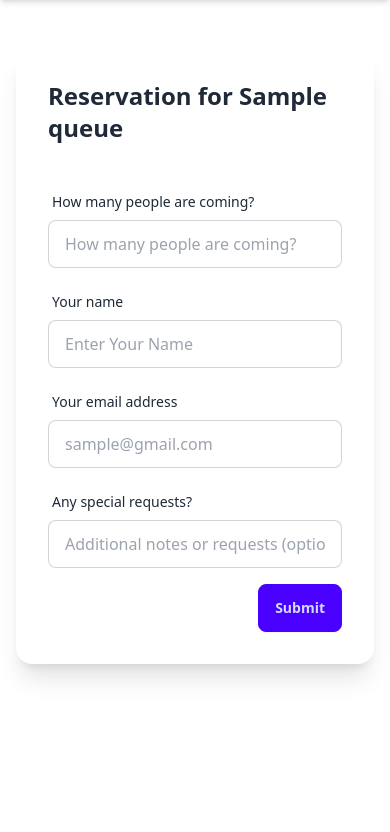
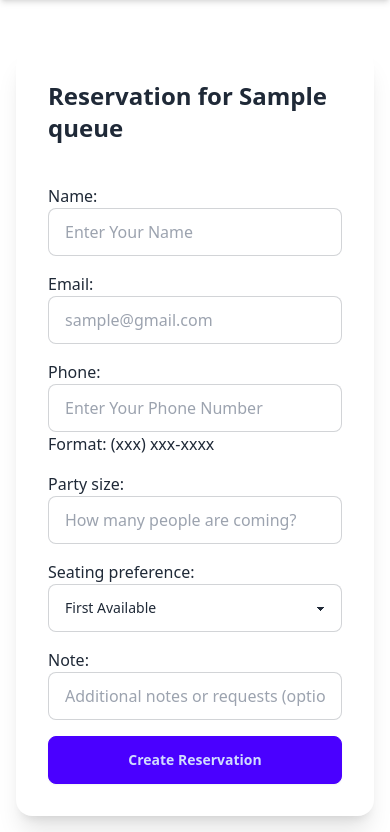
Before and after one commit to pannlnwza/queue-management, a Django app: page /kiosk/000 in a window 390 px wide. Shown: the part 72-904 px from the top of the page. Before the commit the page ends 751 px from the top, so only its background shows below. Run offline with Django 5.2, Linux system fonts and the light colour scheme; tables that the repository leaves empty hold one stand-in row (values such as "Sample post"); some libraries are stand-ins or nearby versions.

Commit message:
Added fields: Phone, seating_preference to Reservation form. Styling changes in kiosk.html

```diff
--- a/participant/forms.py
+++ b/participant/forms.py
@@ -9,9 +9,26 @@ class ReservationForm(forms.Form):
     email = forms.EmailField(
         widget=forms.EmailInput(attrs={'class': 'input input-bordered w-full', 'placeholder': 'sample@gmail.com'})
     )
+    phone = forms.CharField(
+        widget=forms.TextInput(
+            attrs={'class': 'input input-bordered w-full', 'placeholder': 'Enter Your Phone Number'}),
+        max_length=15,
+        required=False,  # Optional, set to True if you want to make the field required
+        help_text="Format: (xxx) xxx-xxxx"  # Optional help text for formatting
+    )
     party_size = forms.IntegerField(
         widget=forms.NumberInput(attrs={'class': "input input-bordered w-full",
                                         'placeholder': 'How many people are coming?'})
+    )
+    seating_preference = forms.ChoiceField(
+        choices=[
+            ('first_available', 'First Available'),
+            ('indoor', 'Indoor'),
+            ('outdoor', 'Outdoor')
+        ],
+        widget=forms.Select(attrs={'class': 'select select-bordered w-full select-md max-w-xs'}),
+        required=False,  # You can set it to required=True if you want to enforce a choice
+        initial='first_available'  # Default choice can be set to 'first_available'
     )
     note = forms.CharField(
         required=False,
--- a/participant/models.py
+++ b/participant/models.py
@@ -91,6 +91,7 @@ class Participant(models.Model):
 
 
 
+
 class RestaurantParticipant(Participant):
     """Represents a participant in a restaurant queue with table assignment capabilities."""
     SEATING_PREFERENCES = [
--- a/participant/templates/participant/kiosk.html
+++ b/participant/templates/participant/kiosk.html
@@ -11,49 +11,9 @@
             <form method="post" class="space-y-4">
                 {% csrf_token %}
 
-                <div class="form-control">
-                    <label class="label">
-                        <span class="label-text">How many people are coming?</span>
-                    </label>
-                    {{ form.party_size }}
-                    {% if form.party_size.errors %}
-                        <p class="text-red-500 text-sm mt-1">{{ form.party_size.errors }}</p>
-                    {% endif %}
-                </div>
-
-                <div class="form-control">
-                    <label class="label">
-                        <span class="label-text">Your name</span>
-                    </label>
-                    {{ form.name }}
-                    {% if form.name.errors %}
-                        <p class="text-red-500 text-sm mt-1">{{ form.name.errors }}</p>
-                    {% endif %}
-                </div>
-
-                <div class="form-control">
-                    <label class="label">
-                        <span class="label-text">Your email address</span>
-                    </label>
-                    {{ form.email }}
-                    {% if form.email.errors %}
-                        <p class="text-red-500 text-sm mt-1">{{ form.email.errors }}</p>
-                    {% endif %}
-                </div>
-
-                <div class="form-control">
-                    <label class="label">
-                        <span class="label-text">Any special requests?</span>
-                    </label>
-                    {{ form.note }}
-                    {% if form.note.errors %}
-                        <p class="text-red-500 text-sm mt-1">{{ form.note.errors }}</p>
-                    {% endif %}
-                </div>
-
-                <div class="card-actions justify-end">
-                    <button type="submit" class="btn btn-primary">Submit</button>
-                </div>
+                {% csrf_token %}
+                {{ form.as_p }}  <!-- Render the form fields, including the phone field -->
+                <button type="submit" class="btn btn-primary w-full mt-4">Create Reservation</button>
             </form>
         </div>
     </div>
```
